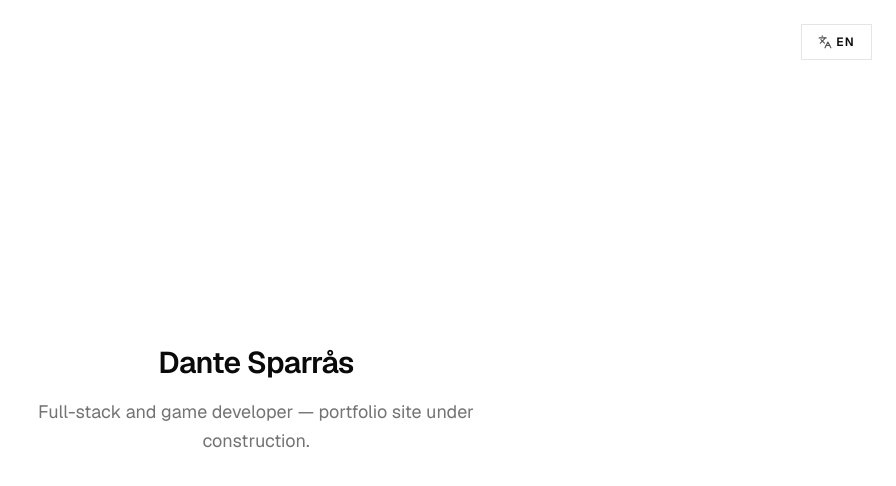
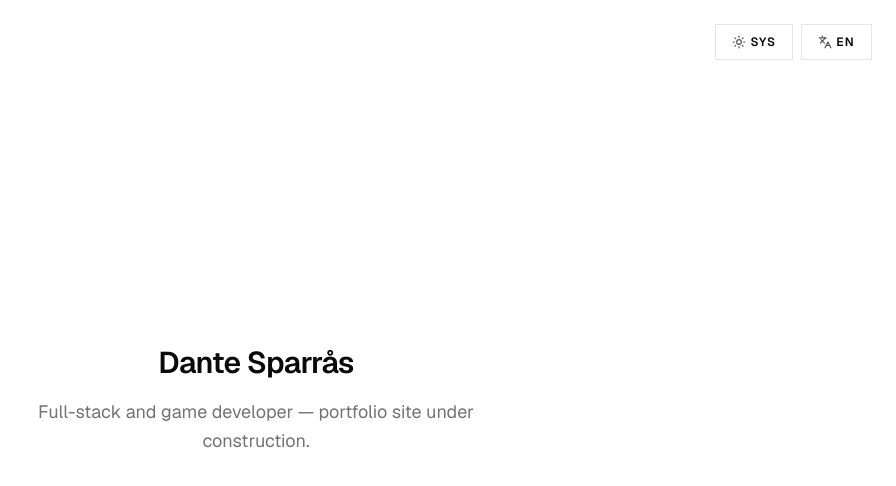
Before and after one commit to dante-sparras/sparras.dev, a Next.js app: page /en in a window 1280 px wide. Shown: the top 486 px of the page, without its empty margins (384-1280 px from the left). Built offline with nearby package versions, Linux system fonts and the light colour scheme.

Commit message:
feat: system default theme switcher with next-themes

```diff
--- a/app/[locale]/page.tsx
+++ b/app/[locale]/page.tsx
@@ -2,6 +2,7 @@ import { notFound } from "next/navigation";
 import { isLocale } from "@/lib/i18n/config";
 import { getDictionary } from "@/lib/i18n/dictionaries";
 import { LanguageSwitcher } from "@/components/language-switcher";
+import { ThemeSwitcher } from "@/components/theme-switcher";
 
 type Props = {
   params: Promise<{ locale: string }>;
@@ -15,7 +16,8 @@ export default async function HomePage({ params }: Props) {
 
   return (
     <div className="relative flex flex-1 flex-col items-center justify-center px-6 py-24">
-      <div className="absolute top-6 right-6">
+      <div className="absolute top-6 right-6 flex items-center gap-2">
+        <ThemeSwitcher locale={raw} />
         <LanguageSwitcher locale={raw} />
       </div>
       <main className="flex max-w-lg flex-col gap-4 text-center">
--- a/app/layout.tsx
+++ b/app/layout.tsx
@@ -2,6 +2,7 @@ import type { Metadata } from "next";
 import { Geist, Geist_Mono } from "next/font/google";
 import { headers } from "next/headers";
 import "./globals.css";
+import { ThemeProvider } from "@/components/theme-provider";
 import { cn } from "@/lib/utils";
 import { defaultLocale, isLocale } from "@/lib/i18n/config";
 
@@ -31,13 +32,23 @@ export default async function RootLayout({
   return (
     <html
       lang={lang}
+      suppressHydrationWarning
       className={cn(
         "h-full antialiased font-sans",
         geistSans.variable,
         geistMono.variable,
       )}
     >
-      <body className="min-h-full flex flex-col">{children}</body>
+      <body className="min-h-full flex flex-col">
+        <ThemeProvider
+          attribute="class"
+          defaultTheme="system"
+          enableSystem
+          disableTransitionOnChange
+        >
+          {children}
+        </ThemeProvider>
+      </body>
     </html>
   );
 }
--- /dev/null
+++ b/components/theme-provider.tsx
@@ -0,0 +1,10 @@
+"use client";
+
+import {
+  ThemeProvider as NextThemesProvider,
+  type ThemeProviderProps,
+} from "next-themes";
+
+export function ThemeProvider({ children, ...props }: ThemeProviderProps) {
+  return <NextThemesProvider {...props}>{children}</NextThemesProvider>;
+}
--- /dev/null
+++ b/components/theme-switcher.tsx
@@ -0,0 +1,105 @@
+"use client";
+
+import { useTheme } from "next-themes";
+import { useCallback, useEffect, useMemo, useState } from "react";
+import { Monitor, Moon, Sun } from "lucide-react";
+import { Button } from "@/components/ui/button";
+import {
+  DropdownMenu,
+  DropdownMenuContent,
+  DropdownMenuItem,
+  DropdownMenuTrigger,
+} from "@/components/ui/dropdown-menu";
+import type { Locale } from "@/lib/i18n/config";
+import {
+  getThemeLabels,
+  themeChoices,
+  type ThemeChoice,
+} from "@/lib/theme/labels";
+
+const icons: Record<ThemeChoice, typeof Sun> = {
+  system: Monitor,
+  light: Sun,
+  dark: Moon,
+};
+
+type ThemeSwitcherProps = {
+  locale: Locale;
+  className?: string;
+};
+
+function ThemeMenuItem({
+  choice,
+  label,
+  active,
+  onSelect,
+}: {
+  choice: ThemeChoice;
+  label: string;
+  active: boolean;
+  onSelect: (choice: ThemeChoice) => void;
+}) {
+  const Icon = icons[choice];
+  const handleSelect = useCallback(() => onSelect(choice), [choice, onSelect]);
+
+  return (
+    <DropdownMenuItem
+      onClick={handleSelect}
+      data-active={active ? true : undefined}
+      className={active ? "bg-accent text-accent-foreground" : undefined}
+    >
+      <Icon className="size-3.5 opacity-70" aria-hidden />
+      <span>{label}</span>
+    </DropdownMenuItem>
+  );
+}
+
+export function ThemeSwitcher({ locale, className }: ThemeSwitcherProps) {
+  const { theme, setTheme, resolvedTheme } = useTheme();
+  const [mounted, setMounted] = useState(false);
+  const copy = getThemeLabels(locale);
+
+  useEffect(() => {
+    setMounted(true);
+  }, []);
+
+  const active: ThemeChoice =
+    theme === "light" || theme === "dark" || theme === "system"
+      ? theme
+      : "system";
+
+  const TriggerIcon = useMemo(() => {
+    if (!mounted) return Monitor;
+    if (active === "system") {
+      return resolvedTheme === "dark" ? Moon : Sun;
+    }
+    return icons[active];
+  }, [active, mounted, resolvedTheme]);
+
+  const triggerRender = useMemo(
+    () => <Button variant="outline" size="sm" aria-label={copy.trigger} />,
+    [copy.trigger],
+  );
+
+  return (
+    <DropdownMenu>
+      <DropdownMenuTrigger className={className} render={triggerRender}>
+        <TriggerIcon className="size-3.5 opacity-70" aria-hidden />
+        <span className="max-w-16 truncate">
+          {mounted ? copy.short[active] : copy.short.system}
+        </span>
+      </DropdownMenuTrigger>
+      <DropdownMenuContent align="end">
+        {themeChoices.map((choice) => (
+          <ThemeMenuItem
+            key={choice}
+            choice={choice}
+            label={copy[choice]}
+            active={active === choice}
+            onSelect={setTheme}
+          />
+        ))}
+      </DropdownMenuContent>
+    </DropdownMenu>
+  );
+}
--- /dev/null
+++ b/lib/theme/labels.ts
@@ -0,0 +1,32 @@
+import type { Locale } from "@/lib/i18n/config";
+
+export const themeChoices = ["system", "light", "dark"] as const;
+
+export type ThemeChoice = (typeof themeChoices)[number];
+
+const labels: Record<
+  Locale,
+  Record<ThemeChoice, string> & {
+    trigger: string;
+    short: Record<ThemeChoice, string>;
+  }
+> = {
+  en: {
+    trigger: "Change theme",
+    system: "System",
+    light: "Light",
+    dark: "Dark",
+    short: { system: "Sys", light: "Light", dark: "Dark" },
+  },
+  sv: {
+    trigger: "Byt tema",
+    system: "System",
+    light: "Ljust",
+    dark: "Mörkt",
+    short: { system: "Sys", light: "Ljust", dark: "Mörkt" },
+  },
+};
+
+export function getThemeLabels(locale: Locale) {
+  return labels[locale];
+}
--- a/package.json
+++ b/package.json
@@ -19,6 +19,7 @@
     "clsx": "^2.1.1",
     "lucide-react": "^1.23.0",
     "next": "16.2.10",
+    "next-themes": "^0.4.6",
     "react": "19.2.4",
     "react-dom": "19.2.4",
     "shadcn": "^4.12.0",
```
Also changed, not shown: 2 other files (tests, documents, lock files or other folders).
